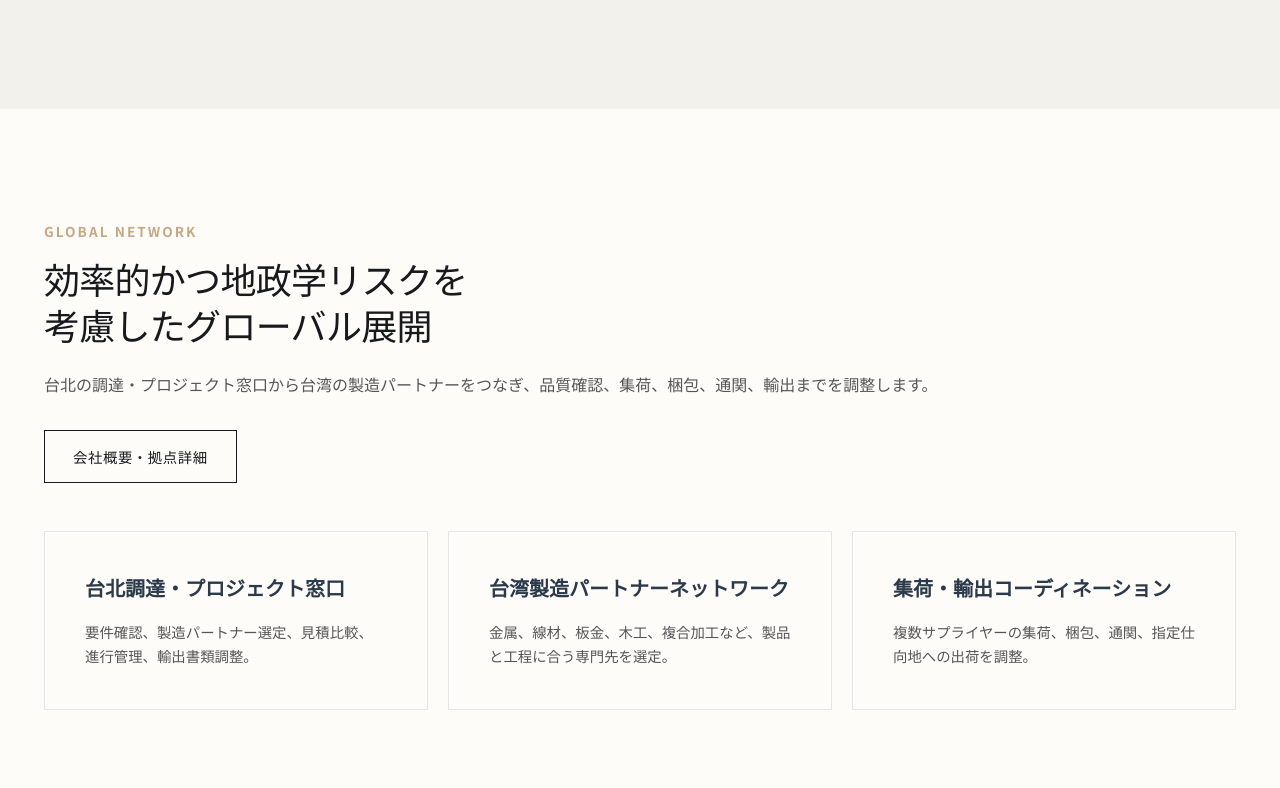
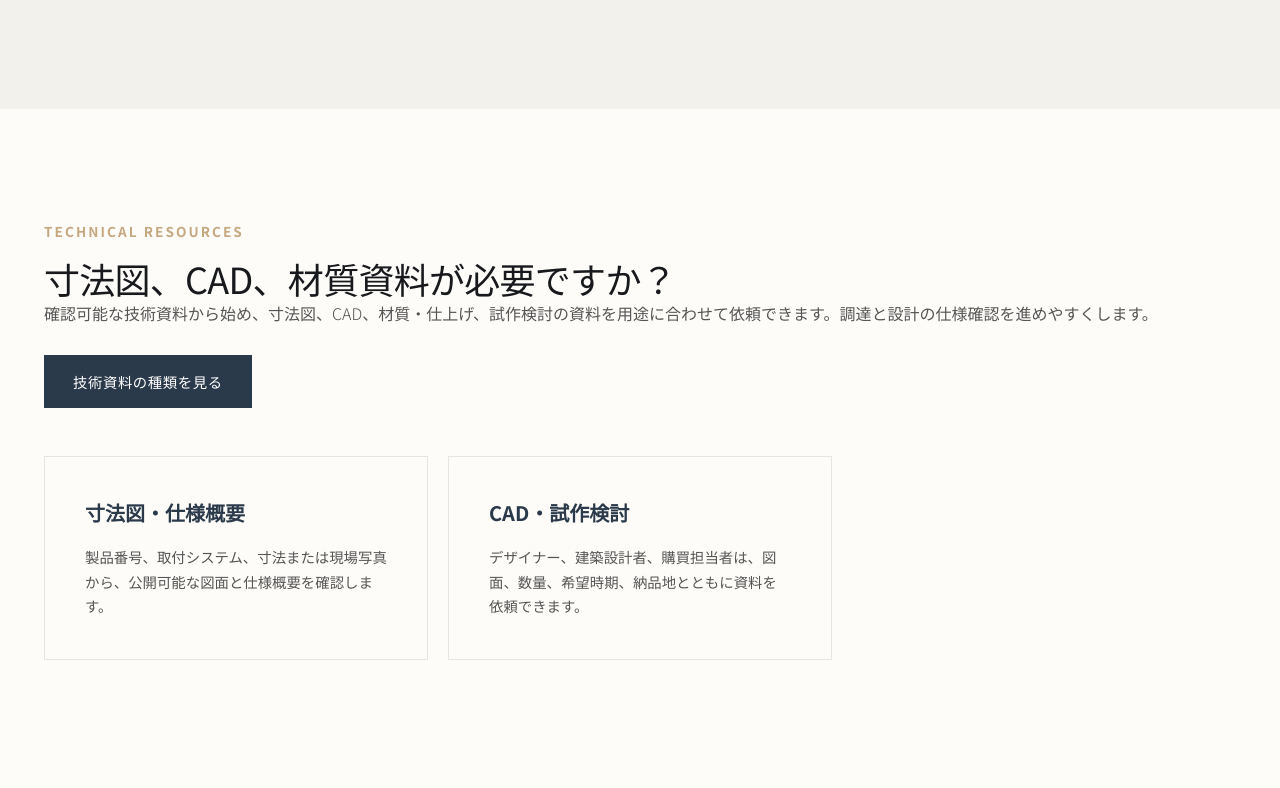
Before and after one commit to bddgtw-tw/bigfamewebsite, a website: page jp/index.html in a window 1280 px wide. Shown: the part 3952-4740 px from the top of the page. Drawn offline with Linux system fonts and the light colour scheme.

Commit message:
Add technical resources entry to homepages

```diff
--- a/jp/index.html
+++ b/jp/index.html
@@ -233,6 +233,24 @@
     </div>
   </section>
 
+  <!-- Technical Resources Section -->
+  <section class="section section-light">
+    <div class="container">
+      <div class="grid-2 network-grid">
+        <div class="reveal">
+          <span class="section-subtitle">TECHNICAL RESOURCES</span>
+          <h2 class="section-title">寸法図、CAD、材質資料が必要ですか？</h2>
+          <p style="color: var(--text-secondary); margin-bottom: 28px; font-weight: 300;">確認可能な技術資料から始め、寸法図、CAD、材質・仕上げ、試作検討の資料を用途に合わせて依頼できます。調達と設計の仕様確認を進めやすくします。</p>
+          <a href="technical-resources" class="btn btn-primary">技術資料の種類を見る</a>
+        </div>
+        <div class="grid-2 reveal location-grid">
+          <div class="location-card"><h3 class="location-title">寸法図・仕様概要</h3><p class="location-desc">製品番号、取付システム、寸法または現場写真から、公開可能な図面と仕様概要を確認します。</p></div>
+          <div class="location-card"><h3 class="location-title">CAD・試作検討</h3><p class="location-desc">デザイナー、建築設計者、購買担当者は、図面、数量、希望時期、納品地とともに資料を依頼できます。</p></div>
+        </div>
+      </div>
+    </div>
+  </section>
+
   <!-- Network Section -->
   <section class="section">
     <div class="container">
```
Also changed, not shown: en/index.html (+18 -0 lines), tw/index.html (+18 -0 lines).
